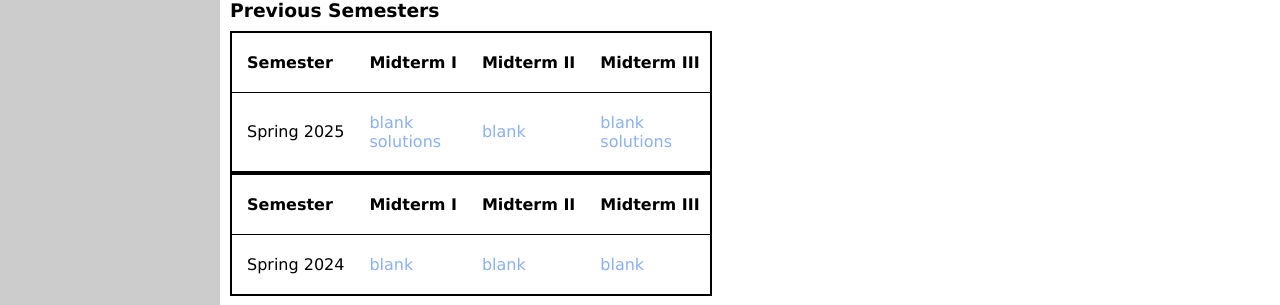
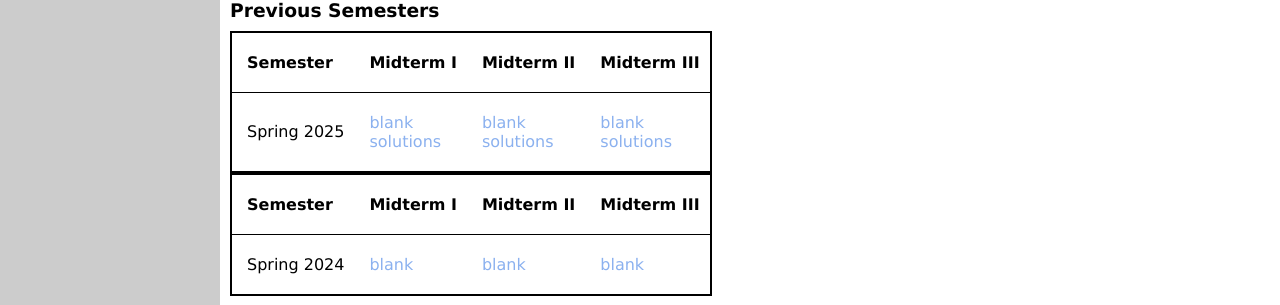
Before and after one commit to uaf-math/math113, a Jekyll site: the page built from exams.md, in a window 1280 px wide. Shown: the part 333-638 px from the top of the page. Built offline with Jekyll 4.4.1, drawn with Linux system fonts in a browser that asks for light colours.

Commit message:
Update examsS25.yml

```diff
--- a/_data/examsS25.yml
+++ b/_data/examsS25.yml
@@ -6,6 +6,7 @@ exams:
   solutions: MathF113X-Sp25-Exam1-solutions.pdf
 - name: Midterm II
   blank: MathF113X-Sp25-Exam2.pdf
+  solutions: MathF113X-Sp25-Exam1-solutions.pdf
 - name: Midterm III
   blank: MathF113X-Sp25-Exam3-draft2.pdf
   solutions: MathF113X-Sp25-Exam3-draft2-s.pdf
```
